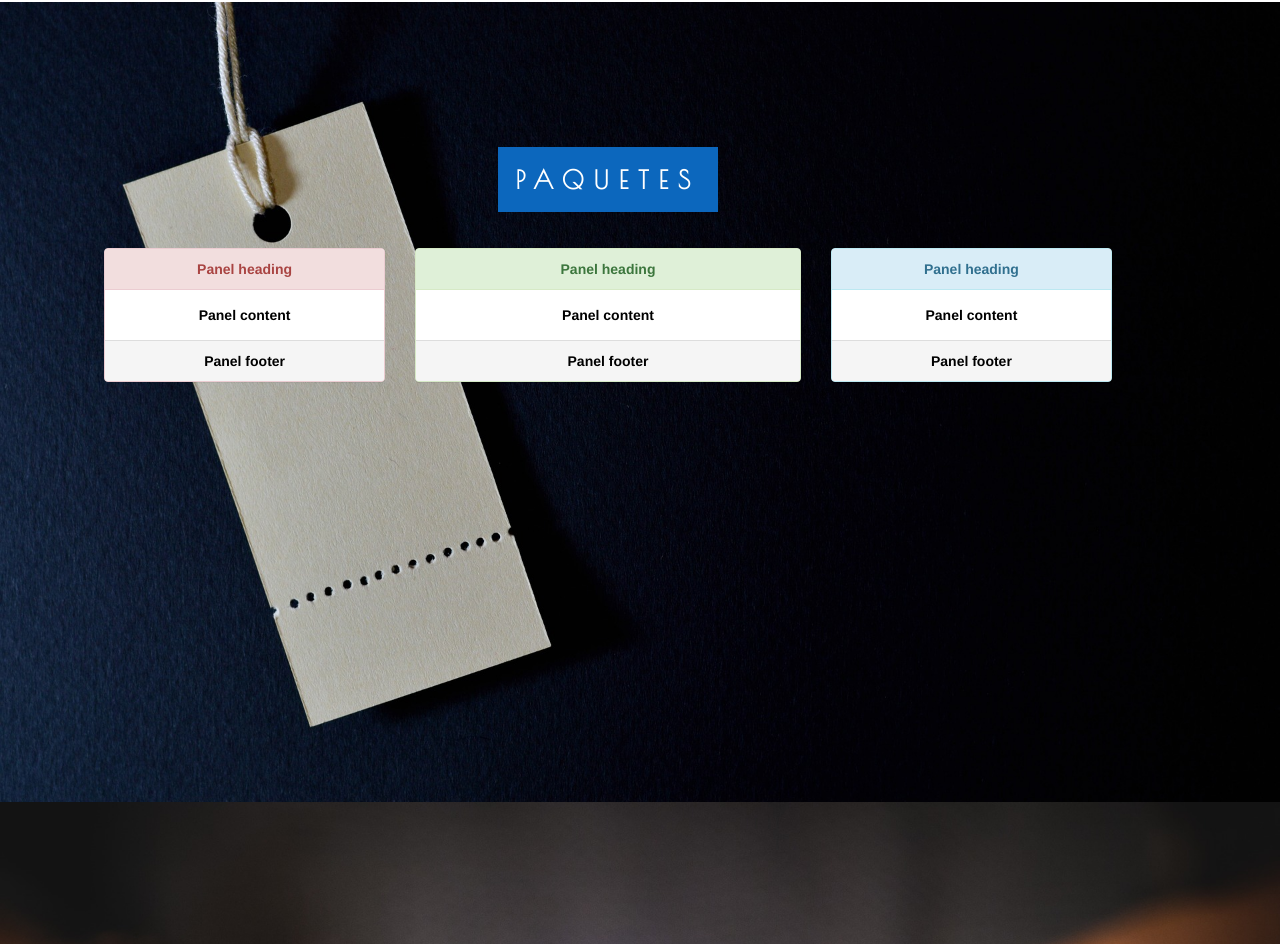
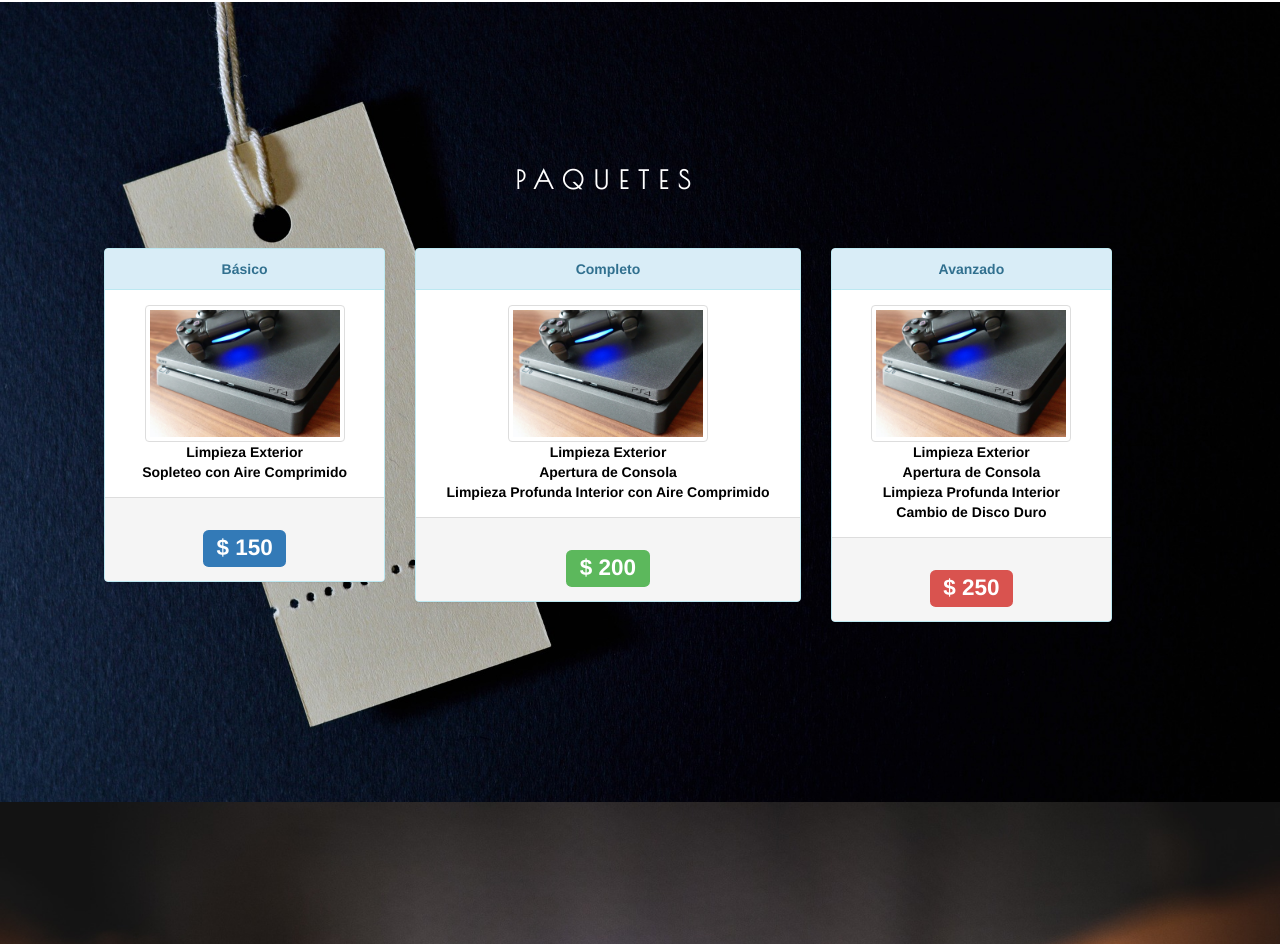
Before and after one commit to tenajesus/ps4, a plain HTML site: page index.html in a window 1280 px wide. Shown: the part 1763-2707 px from the top of the page. Drawn offline with nearby package versions, Linux system fonts and the light colour scheme; some packages are replaced by stand-ins of ours; a script that the page names is missing.

Commit message:
Añadiendo precios de paquetes

```diff
--- a/estilos/style.css
+++ b/estilos/style.css
@@ -57,7 +57,6 @@ height: 100%;
   border-radius: 4px;
 }
 .contenidocost span.borderst {
-  background-color: #0c67bd;
   color: #fff;
   padding: 18px;
   font-size: 25px;
--- a/index.html
+++ b/index.html
@@ -75,35 +75,52 @@
         <br>
         <div class="col-sm-6 col-md-1"></div>
         <div class="col-sm-6 col-md-3">
-          <div class="panel panel-danger">
-            <div class="panel-heading">Panel heading</div>
+          <div class="panel panel-info">
+            <div class="panel-heading">Básico</div>
             <div class="panel-body">
-              Panel content
+              <img src="img/console.jpg" width="200" height="200" alt="..." class="img-thumbnail">
+              <br>
+                Limpieza Exterior <br>
+                Sopleteo con Aire Comprimido
             </div>
-            <div class="panel-footer">Panel footer</div>
+            <div class="panel-footer">
+              <h2><span class="label label-primary">$ 150</span></h2>
+            </div>
           </div>
         </div>
         <div class="col-sm-6 col-md-4">
-          <div class="panel panel-success">
-            <div class="panel-heading">Panel heading</div>
+          <div class="panel panel-info">
+            <div class="panel-heading">Completo</div>
             <div class="panel-body">
-              Panel content
+              <img src="img/console.jpg" width="200" height="200" alt="..." class="img-thumbnail">
+              <br>
+                Limpieza Exterior <br>
+                Apertura de Consola<br>
+                Limpieza Profunda Interior con Aire Comprimido
             </div>
-            <div class="panel-footer">Panel footer</div>
+            <div class="panel-footer">
+              <h2><span class="label label-success">$ 200</span></h2>
+            </div>
           </div>
         </div>
         <div class="col-sm-6 col-md-3">
           <div class="panel panel-info">
-            <div class="panel-heading">Panel heading</div>
+            <div class="panel-heading">Avanzado</div>
             <div class="panel-body">
-              Panel content
+              <img src="img/console.jpg" width="200" height="200" alt="..." class="img-thumbnail">
+              <br>
+              Limpieza Exterior <br>
+              Apertura de Consola<br>
+              Limpieza Profunda Interior<br>
+              Cambio de Disco Duro
             </div>
-            <div class="panel-footer">Panel footer</div>
+            <div class="panel-footer">
+              <h2><span class="label label-danger">$ 250</span></h2>
+            </div>
           </div>
         </div>
         <div class="col-sm-6 col-md-1"></div>
       </div>
-
     </div>
   </div>
   <div class="foot">
```
